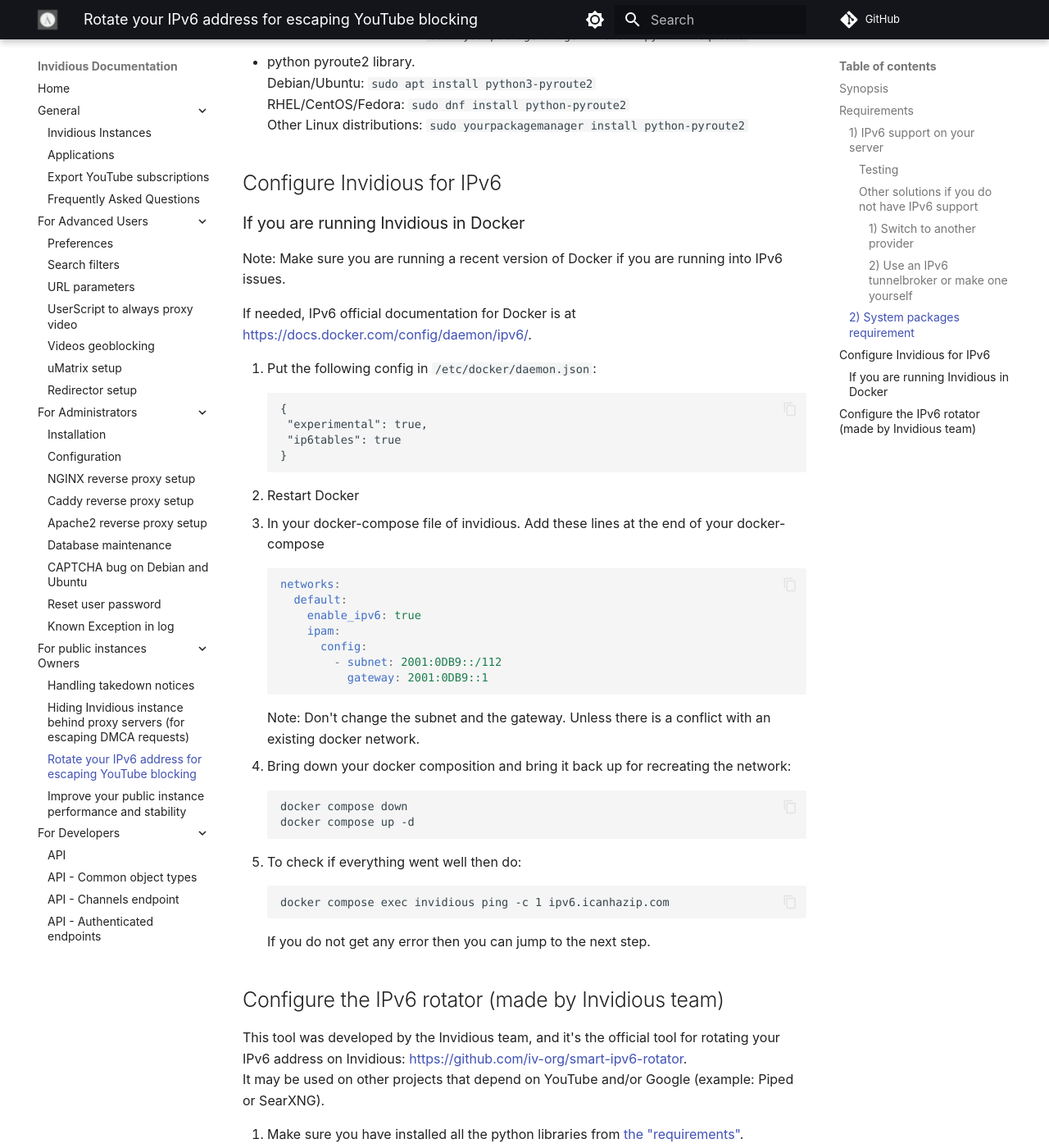
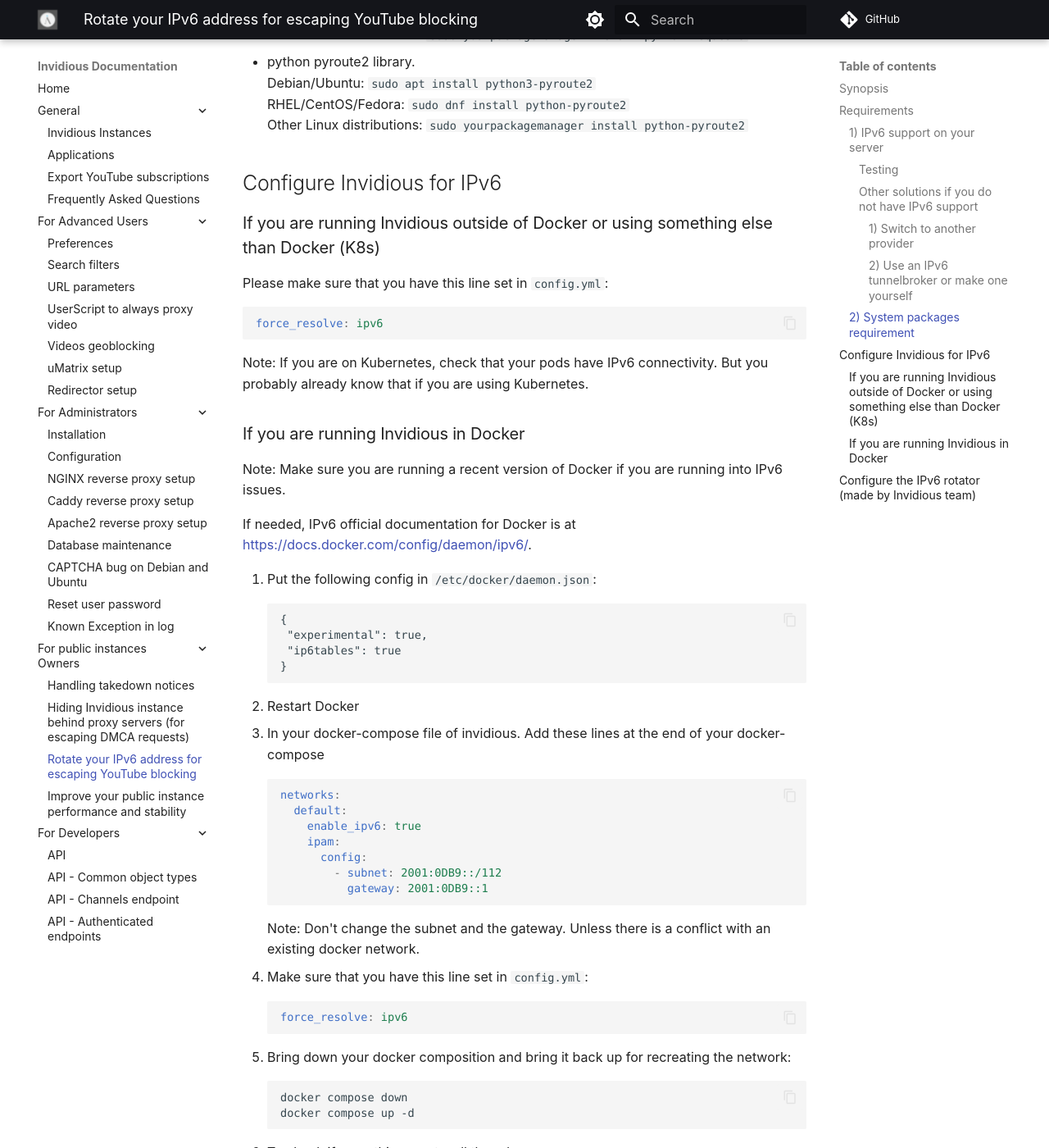
Before and after one commit to iv-org/documentation, an MkDocs documentation site: the page built from docs/ipv6-rotator.md, in a window 1280 px wide and 1400 px high, scrolled down 1807 px. Shown: the whole window at 82% size. Built offline with MkDocs 1.6.1 and Material for MkDocs 9.7.7, drawn with Linux system fonts in a browser that asks for light colours; comment, search, counter and statistics services are not loaded.

Commit message:
Revert "remove mention about force_resolve: ipv6"
This reverts commit 8e5cad3280ae225943112117afdecb73ce74d5e9.

seems like force_resolve is still needed

````diff
--- a/docs/ipv6-rotator.md
+++ b/docs/ipv6-rotator.md
@@ -55,6 +55,16 @@
   Other Linux distributions: `sudo yourpackagemanager install python-pyroute2`
 
 ## Configure Invidious for IPv6
+### If you are running Invidious outside of Docker or using something else than Docker (K8s)
+
+Please make sure that you have this line set in `config.yml`:
+
+```yaml
+force_resolve: ipv6
+```
+
+Note: If you are on Kubernetes, check that your pods have IPv6 connectivity. But you probably already know that if you are using Kubernetes.
+
 ### If you are running Invidious in Docker
 Note: Make sure you are running a recent version of Docker if you are running into IPv6 issues.
 
@@ -79,12 +89,16 @@
              gateway: 2001:0DB9::1
    ```
    Note: Don't change the subnet and the gateway. Unless there is a conflict with an existing docker network.
-4. Bring down your docker composition and bring it back up for recreating the network:
+4. Make sure that you have this line set in `config.yml`:
+   ```yaml
+   force_resolve: ipv6
+   ```
+5. Bring down your docker composition and bring it back up for recreating the network:
    ```
    docker compose down
    docker compose up -d
    ```
-5. To check if everything went well then do:
+6. To check if everything went well then do:
    ```
    docker compose exec invidious ping -c 1 ipv6.icanhazip.com
    ```
````
